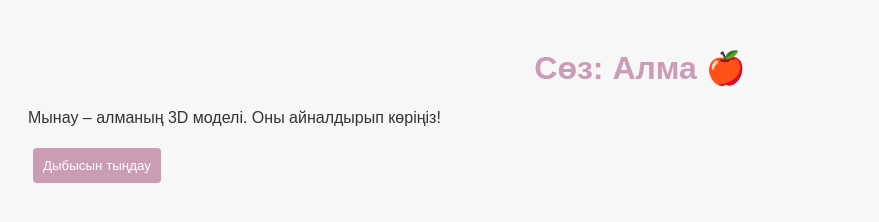
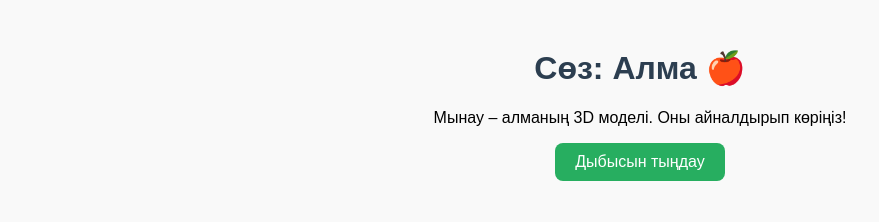
Before and after one commit to ZholmanIrrada/Irrada_iTIL, a plain HTML site: page index.html in a window 1280 px wide. Shown: the whole page, without its empty margins (0-879 px from the left). Drawn offline with nearby package versions, Linux system fonts and the light colour scheme.

Commit message:
Update style.css

```diff
--- a/style.css
+++ b/style.css
@@ -1,39 +1,24 @@
 body {
-    font-family: Arial, sans-serif;
-    background-color: #f7f7f7;
-    padding: 20px;
-    color: #333;
+  font-family: Arial, sans-serif;
+  text-align: center;
+  background: #f9f9f9;
+  padding: 20px;
 }
 
 h1 {
-    text-align: center;
-    color: #cb9cb6;
-}
-
-.task {
-    background-color: #fff;
-    border: 2px solid #cb9cb6;
-    padding: 10px;
-    margin-bottom: 10px;
-    border-radius: 8px;
+  color: #2c3e50;
 }
 
 button {
-    padding: 10px;
-    background-color: #cb9cb6;
-    color: #fff;
-    border: none;
-    border-radius: 4px;
-    margin: 5px;
-    cursor: pointer;
+  background: #27ae60;
+  color: white;
+  padding: 10px 20px;
+  border: none;
+  font-size: 16px;
+  border-radius: 8px;
+  cursor: pointer;
 }
 
 button:hover {
-    background-color: #b57aa3;
+  background: #219150;
 }
-
-#scoreDisplay {
-    font-size: 18px;
-    margin-top: 20px;
-    text-align: center;
-}
```
